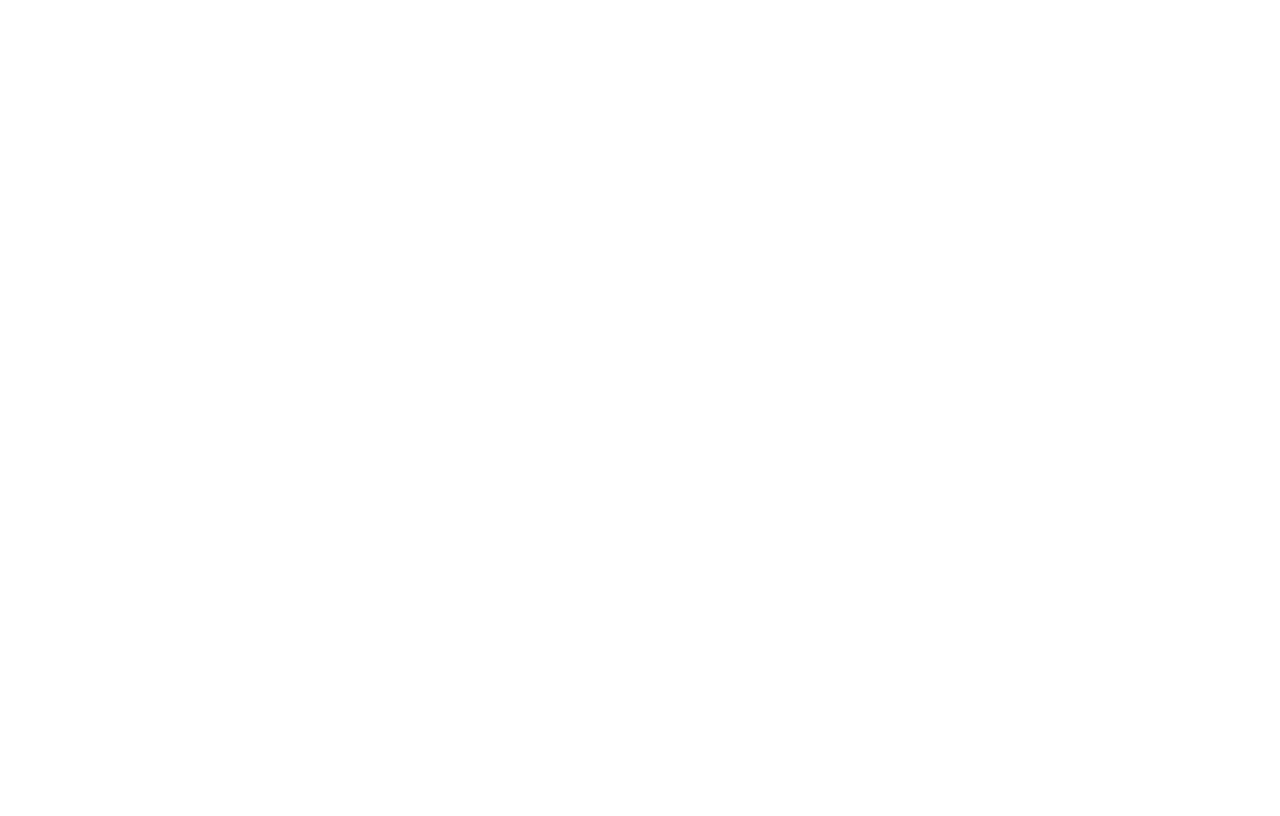
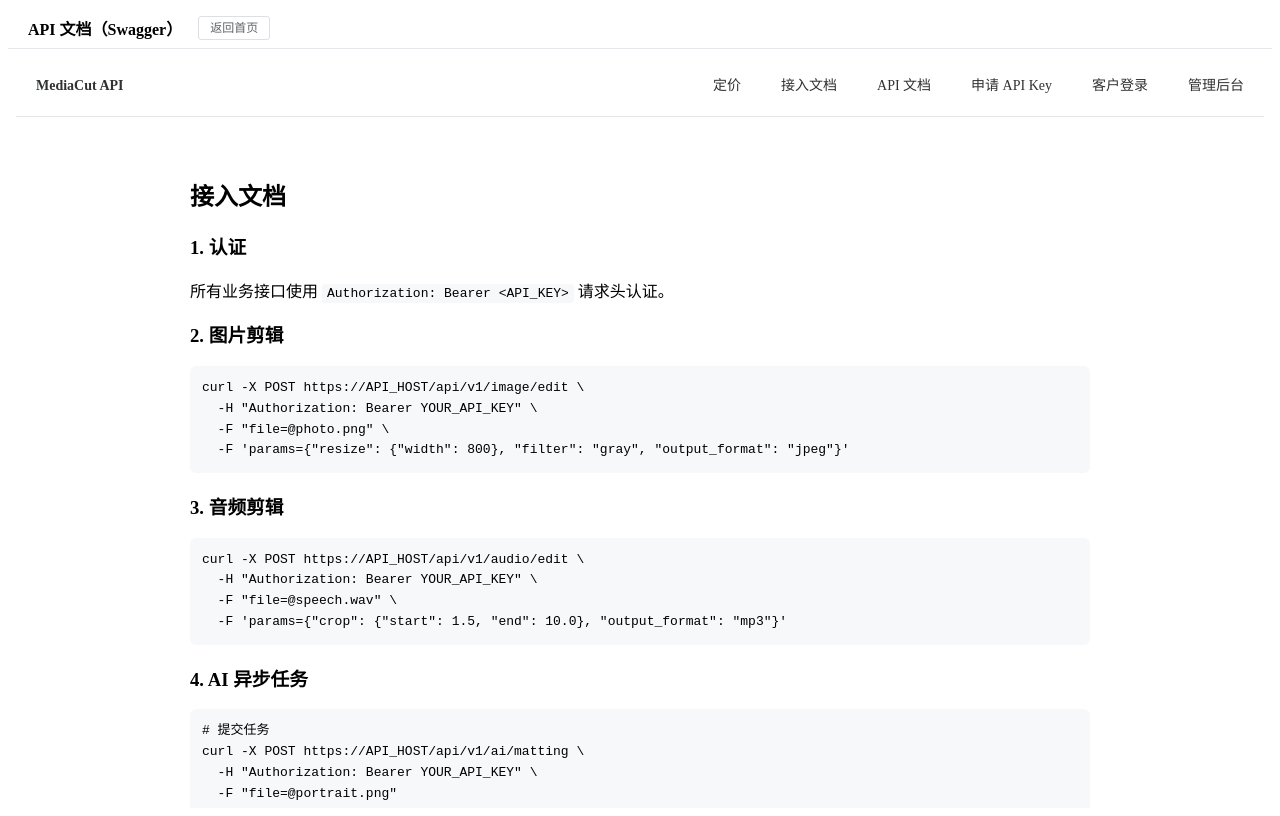
Before and after one commit to talleylinjg-ops/MediaCut, a Vue app in the folder frontend/: page /swagger in a window 1280 px wide. Before the commit this address had no page. Built offline with nearby package versions, Linux system fonts and the light colour scheme.

Commit message:
feat: Swagger 通过前端代理暴露 + 移除过时申请演示入口 Co-authored-by: monkeycode-ai <monkeycode-ai@chaitin.com>

```diff
--- a/frontend/src/components/PortalNav.vue
+++ b/frontend/src/components/PortalNav.vue
@@ -4,6 +4,7 @@
     <div style="flex: 1"></div>
     <el-menu-item index="/pricing">定价</el-menu-item>
     <el-menu-item index="/docs">接入文档</el-menu-item>
+    <el-menu-item index="/swagger">API 文档</el-menu-item>
     <el-menu-item index="/register">申请 API Key</el-menu-item>
     <el-menu-item v-if="clientLoggedIn" index="/client/console">客户控制台</el-menu-item>
     <el-menu-item v-else index="/client/login">客户登录</el-menu-item>
--- a/frontend/src/main.js
+++ b/frontend/src/main.js
@@ -6,25 +6,26 @@
 import Login from './views/Login.vue'
 import Developers from './views/Developers.vue'
 import Stats from './views/Stats.vue'
-import ApiKeys from './views/ApiKeys.vue'
 import PortalHome from './views/portal/PortalHome.vue'
 import PortalPricing from './views/portal/PortalPricing.vue'
 import PortalRegister from './views/portal/PortalRegister.vue'
 import PortalDocs from './views/portal/PortalDocs.vue'
 import ClientLogin from './views/portal/ClientLogin.vue'
 import ClientConsole from './views/portal/ClientConsole.vue'
+import SwaggerDoc from './views/SwaggerDoc.vue'
 
 const routes = [
   { path: '/', component: PortalHome },
   { path: '/pricing', component: PortalPricing },
   { path: '/register', component: PortalRegister },
   { path: '/docs', component: PortalDocs },
+  { path: '/swagger', component: SwaggerDoc },
   { path: '/client/login', component: ClientLogin },
   { path: '/client/console', component: ClientConsole, meta: { requiresClient: true } },
   { path: '/login', component: Login },
   { path: '/developers', component: Developers, meta: { requiresAuth: true } },
   { path: '/stats', component: Stats, meta: { requiresAuth: true } },
-  { path: '/api-keys', component: ApiKeys }
+  { path: '/api-keys', redirect: '/register' }
 ]
 
 const router = createRouter({
--- a/frontend/src/views/Developers.vue
+++ b/frontend/src/views/Developers.vue
@@ -4,7 +4,6 @@
       <el-menu :default-active="active" router>
         <el-menu-item index="/developers">开发者管理</el-menu-item>
         <el-menu-item index="/stats">调用统计</el-menu-item>
-        <el-menu-item index="/api-keys">API 申请演示</el-menu-item>
       </el-menu>
     </el-aside>
     <el-main>
--- a/frontend/src/views/Stats.vue
+++ b/frontend/src/views/Stats.vue
@@ -4,7 +4,6 @@
       <el-menu :default-active="active" router>
         <el-menu-item index="/developers">开发者管理</el-menu-item>
         <el-menu-item index="/stats">调用统计</el-menu-item>
-        <el-menu-item index="/api-keys">API 申请演示</el-menu-item>
       </el-menu>
     </el-aside>
     <el-main>
--- /dev/null
+++ b/frontend/src/views/SwaggerDoc.vue
@@ -0,0 +1,15 @@
+<template>
+  <div style="height: 100vh; display: flex; flex-direction: column">
+    <div style="padding: 8px 20px; border-bottom: 1px solid #e4e7ed; display: flex; align-items: center; gap: 16px">
+      <strong>API 文档（Swagger）</strong>
+      <el-button size="small" @click="$router.push('/')">返回首页</el-button>
+    </div>
+    <iframe :src="docsUrl" style="flex: 1; width: 100%; border: none" title="Swagger 文档" />
+  </div>
+</template>
+
+<script setup>
+import { ref } from 'vue'
+
+const docsUrl = ref('/docs')
+</script>
```
